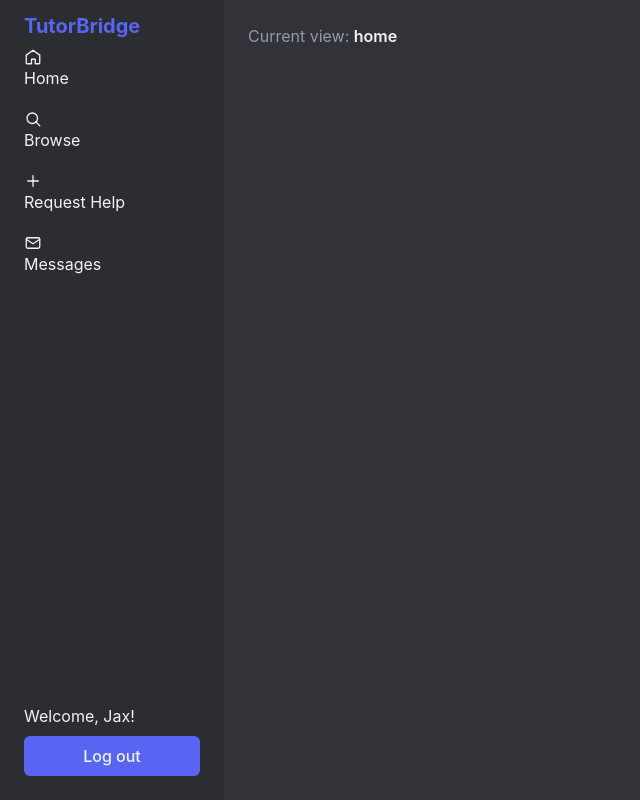
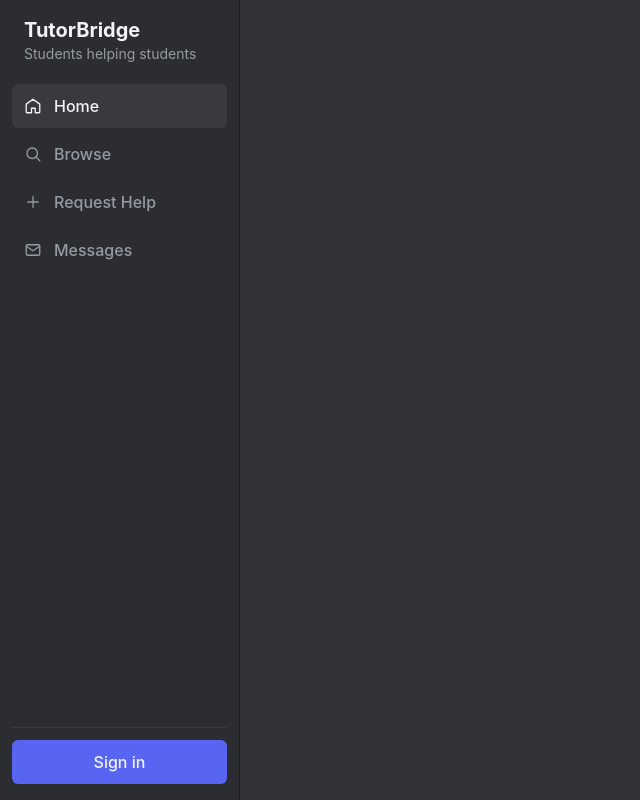
Before and after one commit to Jacksonaustin/TutorBridge-, a React app in the folder frontend/: page / in a window 1280 px wide. Shown: the whole page, without its empty margins (0-640 px from the left). Built offline with nearby package versions, Linux system fonts and the light colour scheme; the HTML template or start-up script is replaced by a standard one.

Commit message:
Clean up frontend sidebar layout

```diff
--- a/frontend/src/App.jsx
+++ b/frontend/src/App.jsx
@@ -1,26 +1,19 @@
 import { useState } from 'react'
 import './index.css'
-
 
 import MainContent from './components/MainContext'
 import Navbar from './components/NavBar'
 
 function App() {
-
-  //set active view to home
+  // Keeps track of which sidebar tab is selected.
   const [activeView, setActiveView] = useState('home')
 
   return (
-
     <div className="flex min-h-screen bg-TutorBridge-mid">
-    <>
-
-      <Navbar onNavClick = {setActiveView} />
-      <MainContent view  = {activeView}  />
-    </>
+      <Navbar activeView={activeView} onNavClick={setActiveView} />
+      <MainContent view={activeView} />
     </div>
   )
 }
 
-
 export default App
--- a/frontend/src/components/MainContext.jsx
+++ b/frontend/src/components/MainContext.jsx
@@ -1,11 +1,13 @@
 function MainContent({ view }) {
+  // The selected view is already available here for when each real feature is built.
+  // For now the content area intentionally stays empty instead of showing fake data.
   return (
-    <main className="flex-1 bg-TutorBridge-mid p-6 text-TutorBridge-text">
-      <p className="text-TutorBridge-muted">
-        Current view: <span className="font-semibold text-TutorBridge-text">{view}</span>
-      </p>
-    </main>
-  );
+    <main
+      className="min-w-0 flex-1 bg-TutorBridge-mid"
+      data-view={view}
+      aria-label={`${view} content`}
+    />
+  )
 }
 
-export default MainContent;
+export default MainContent
--- a/frontend/src/components/NavBar.jsx
+++ b/frontend/src/components/NavBar.jsx
@@ -1,62 +1,53 @@
 import { HomeIcon, SearchIcon, PlusIcon, MailIcon } from './Icons'
-{/*import {useAuth} from '../auth/authContext'*/}
-function NavBar({ onNavClick }) {
 
-    {/*hardcoded links for navbar*/}
+function NavBar({ activeView, onNavClick }) {
   const links = [
-    { key: 'home', label: 'Home' , icon: HomeIcon },
+    { key: 'home', label: 'Home', icon: HomeIcon },
     { key: 'browse', label: 'Browse', icon: SearchIcon },
     { key: 'request', label: 'Request Help', icon: PlusIcon },
-    { key: 'Messages', label: 'Messages', icon: MailIcon  },
+    { key: 'messages', label: 'Messages', icon: MailIcon },
   ]
 
-  const user = { name: 'Jax' }
   return (
+    <aside className="flex min-h-screen w-60 shrink-0 flex-col border-r border-TutorBridge-darkest bg-TutorBridge-dark px-3 py-4 text-TutorBridge-text">
+      <div className="mb-5 px-3">
+        <div className="text-xl font-bold text-TutorBridge-text">TutorBridge</div>
+        <div className="text-sm text-TutorBridge-muted">Students helping students</div>
+      </div>
 
-    <header className="flex flex-col w-56 shrink-0 min-h-screen  bg-TutorBridge-dark px-6 py-3 text-TutorBridge-text">
-      <div className="text-xl font-bold text-TutorBridge-accent">TutorBridge</div>
       <nav className="flex flex-col gap-1">
+        {links.map(({ key, label, icon: Icon }) => {
+          const selected = activeView === key
 
-        {/*create buttons for navbar*/}
-        {links.map(({ key, label, icon: Icon }) => (
+          return (
             <button
               key={key}
+              type="button"
               onClick={() => onNavClick(key)}
-            className="w-full py-2 text-left hover:bg-TutorBridge-input"
+              className={`flex w-full items-center gap-3 rounded-md px-3 py-2.5 text-left font-medium transition-colors ${
+                selected
+                  ? 'bg-TutorBridge-input text-TutorBridge-text'
+                  : 'text-TutorBridge-muted hover:bg-TutorBridge-input hover:text-TutorBridge-text'
+              }`}
+              aria-current={selected ? 'page' : undefined}
             >
-
-
-
-              {/*display icon*/}
-            <Icon size = {20} className="shrink-0" />
-
-
+              <Icon />
               <span>{label}</span>
             </button>
-        ))}
+          )
+        })}
       </nav>
 
-      {/*login */}
-
-      <div className="mt-auto py-3">
-        {user ? (
-          <div className = "flex flex-col gap-2">
-            <span className="text-TutorBridge-text">Welcome, {user.name}!</span>
-          <button className = "w-full py-2 bg-TutorBridge-accent hover:bg-TutorBridge-accent-hover text-TutorBridge-text font-medium rounded-md" onClick={() => onNavClick('logout')}>
-            Log out
-          </button>
-          </div>
-        ) : (
+      <div className="mt-auto border-t border-TutorBridge-input pt-3">
         <button
+          type="button"
           onClick={() => onNavClick('login')}
-            className="w-full py-2 bg-TutorBridge-accent hover:bg-TutorBridge-accent-hover text-TutorBridge-text font-medium rounded-md"
+          className="w-full rounded-md bg-TutorBridge-accent px-3 py-2.5 font-medium text-TutorBridge-text transition-colors hover:bg-TutorBridge-accent-hover"
         >
           Sign in
         </button>
-        )}
       </div>
-
-    </header>
+    </aside>
   )
 }
 
```
Lines whose indentation alone changed are shown as unchanged.
